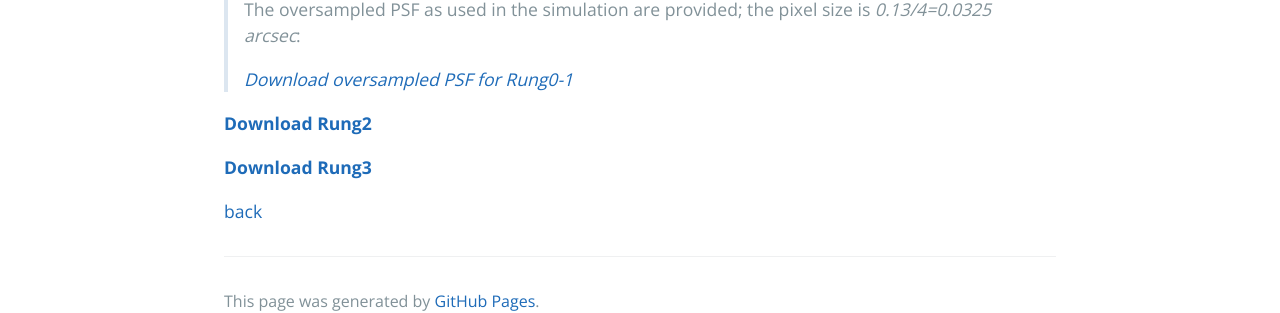
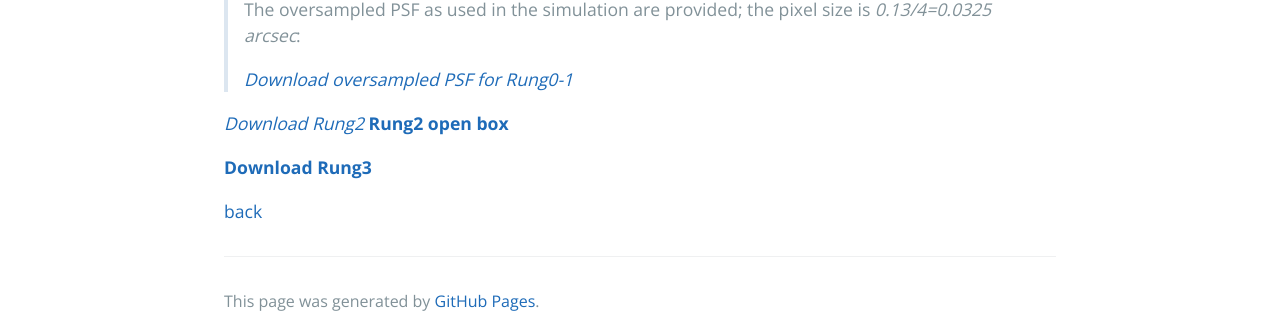
Before and after one commit to TDLMC/TDLMC.github.io, a Jekyll site: the page built from download.md, in a window 1280 px wide. Shown: the part 1247-1560 px from the top of the page. Built offline with Jekyll 4.4.1, drawn with Linux system fonts in a browser that asks for light colours; our own code applies the rules of GitHub Pages for plain Markdown files.

Commit message:
Rung2 open box

```diff
--- a/download.md
+++ b/download.md
@@ -25,7 +25,7 @@ _Enjoy the data:_
    >  [*Download oversampled PSF for Rung0-1*](data/oversampled_PSF.fits)
 
 
-[**Download Rung2**](data/rung2.tar.gz)
+[*Download Rung2*](data/rung2.tar.gz)    [**Rung2 open box**](data/rung2_open_box.zip)
 
 [**Download Rung3**](data/rung3.tar.gz)
 
```
